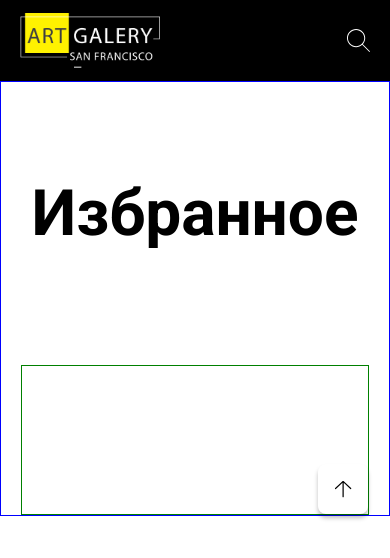
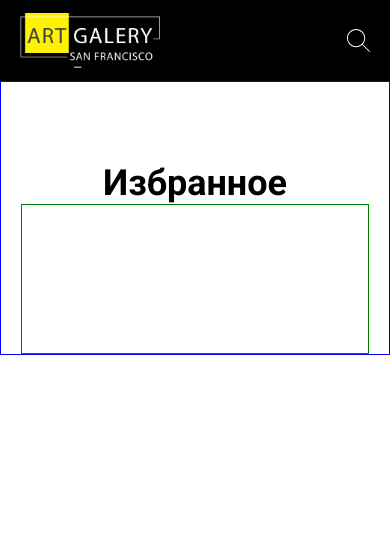
Before and after one commit to Saveliy113/factory_gallery, a Vue app: page /favorites in a window 390 px wide. Shown: the top 558 px of the page. Built offline with nearby package versions, Linux system fonts and the light colour scheme; what another-vue3-blurhash would draw is missing.

Commit message:
edited styles

```diff
--- a/src/components/MainHeader.vue
+++ b/src/components/MainHeader.vue
@@ -71,6 +71,7 @@ export default {};
         width: 140px;
       }
     }
+  }
 
   > .container {
     height: 100%;
@@ -137,7 +138,6 @@ export default {};
     /**/
   }
 }
-}
 
 @media screen and (max-width: 480px) {
   #header {
--- a/src/components/PicturesList.vue
+++ b/src/components/PicturesList.vue
@@ -26,7 +26,7 @@
       class="mini-loader"
       :isLoading="isPicturesLoading && pictures.length > 0"
     />
-    <scroll-button class="pictures__scroll" />
+    <scroll-button class="pictures__scroll" v-if="pictures.length > 0" />
   </div>
 </template>
 
@@ -100,12 +100,10 @@ export default {
     }
   }
 
-
-
   > .pictures__scroll {
     position: absolute;
     bottom: 0;
-    right: 0;
+    right: 5px;
     z-index: 1;
   }
 
@@ -137,4 +135,12 @@ export default {
     opacity: 0;
   }
 }
+
+@media screen and (max-width: 480px) {
+  .container {
+    > .error__message {
+      font-size: 2rem;
+    }
+  }
+}
 </style>
--- a/src/pages/Favorites.vue
+++ b/src/pages/Favorites.vue
@@ -58,8 +58,21 @@ export default {
 <style lang="scss" scoped>
 .container {
   border: 1px solid blue;
-  padding-top: 5.875rem;
+  padding-top: 5rem;
+  margin-top: 0 !important;
   color: black;
   font-size: 2rem;
 }
+
+@media screen and (max-width: 480px) {
+  .container {
+    > h1 {
+      font-size: 2.25rem;
+
+      &:nth-child(2) {
+        font-size: 1rem;
+      }
+    }
+  }
+}
 </style>
--- a/src/store/picturesModule.js
+++ b/src/store/picturesModule.js
@@ -139,33 +139,33 @@ export const picturesModule = {
             },
           });
 
-        let response;
-        if (route === "/") {
-          response = await getRandomPictures();
-        } else if (route === "/favorites") {
-          response = await getLikedPictures();
-        }
+        // let response;
+        // if (route === "/") {
+        //   response = await getRandomPictures();
+        // } else if (route === "/favorites") {
+        //   response = await getLikedPictures();
+        // }
 
-        commit("setPictures", [...state.pictures, ...response.data]);
+        // commit("setPictures", [...state.pictures, ...response.data]);
 
-        if (response.data.length === 0) {
-          commit("setNoImagesLeft", true);
-        }
+        // if (response.data.length === 0) {
+        //   commit("setNoImagesLeft", true);
+        // }
 
         /*----------------REAL PICTURES----------------- */
 
         /*----------------MOCK PICTURES----------------- */
-        // const mockPictures = () => {
-        //   return new Promise((resolve, reject) => {
-        //     setTimeout(() => {
-        //       resolve(picturesData);
-        //     }, 3000);
-        //   });
-        // };
-        // await mockPictures().then((data) => {
-        //   console.log(data);
-        //   commit("setPictures", data);
-        // });
+        const mockPictures = () => {
+          return new Promise((resolve, reject) => {
+            setTimeout(() => {
+              resolve(picturesData);
+            }, 3000);
+          });
+        };
+        await mockPictures().then((data) => {
+          console.log(data);
+          commit("setPictures", data);
+        });
         /*----------------MOCK PICTURES----------------- */
       } catch (error) {
         commit("setIsPicturesError", true);
```
Lines whose indentation alone changed are shown as unchanged.
